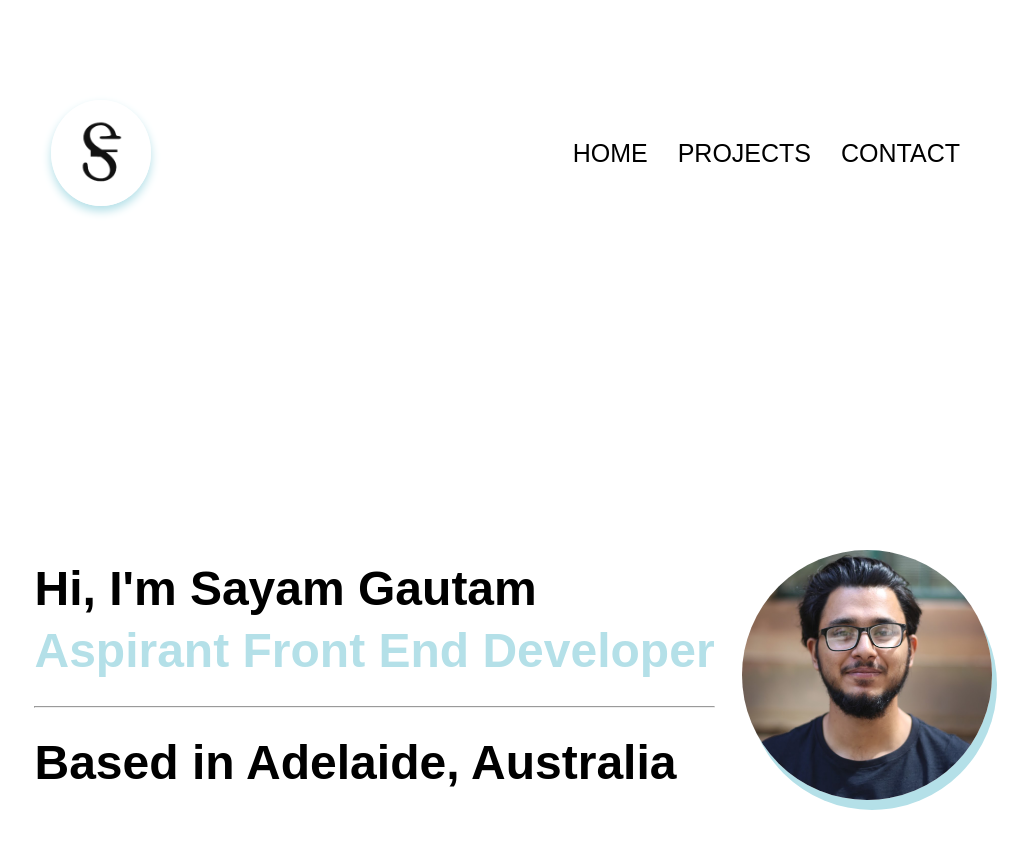
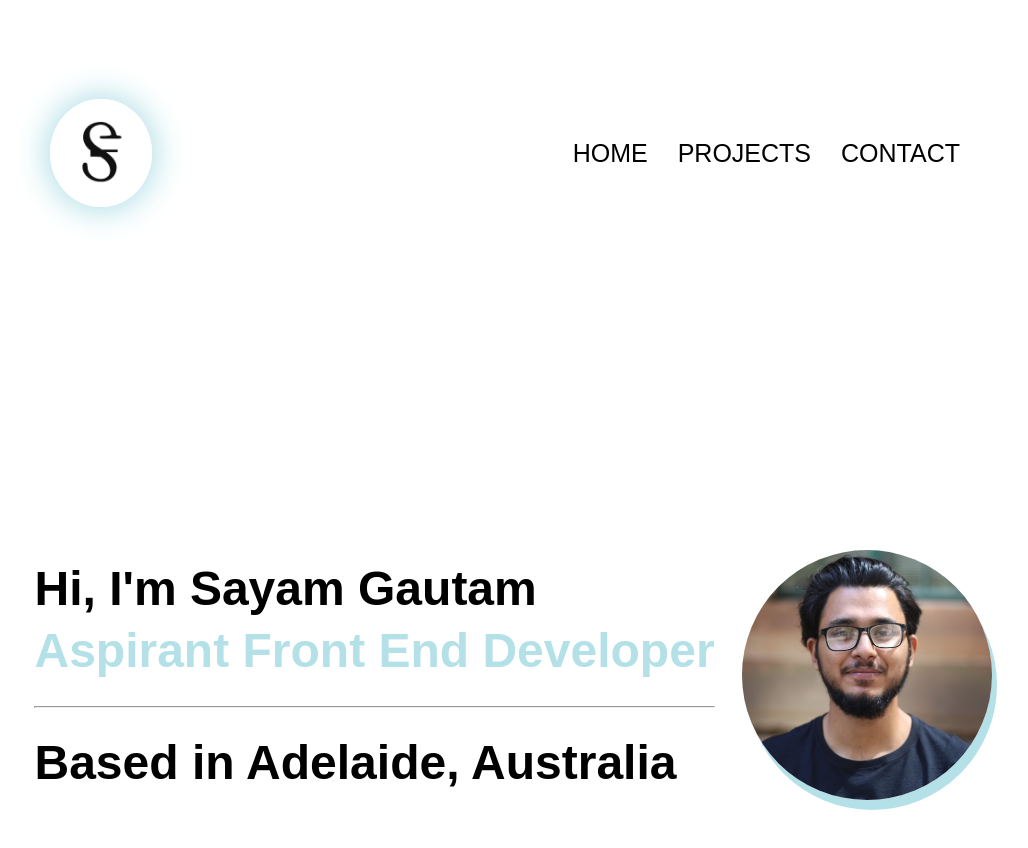
Before and after one commit to sayamgautam1/profesional-portfolio, a plain HTML site: page index.html in a window 1280 px wide. In both pictures the pointer is over the picture 228 px from the left and 153 px from the top of the page. Shown: the top 848 px of the page, without its empty margins (127-1155 px from the left). Drawn offline with Linux system fonts and the light colour scheme.

Commit message:
add hover effect to logo

```diff
--- a/assets/css/style.css
+++ b/assets/css/style.css
@@ -72,6 +72,13 @@ ul a:hover::after {
   border-radius: 50%;
   box-shadow: 0 5px 10px var(--blue-light);
   display: inline-block;
+}
+
+.logo:hover {
+  box-shadow: 0 0 30px 5px var(--blue-light);
+  transform: scale(1.02, 1.02);
+  transition: all 0.5s linear;
+  cursor: pointer;
 }
 
 /*display content of main element with flex box */
```
